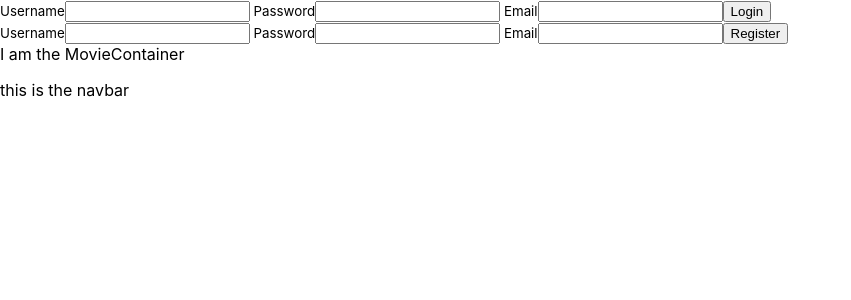
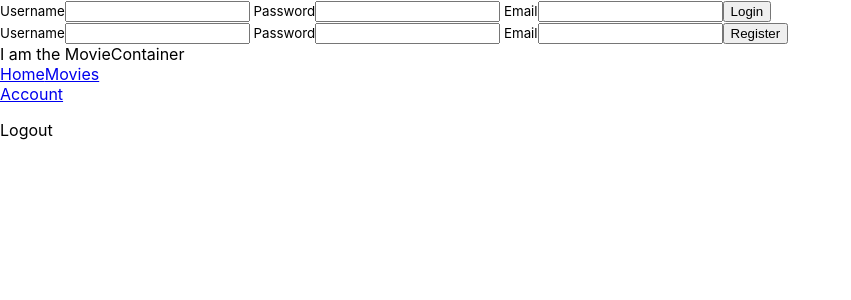
Before and after one commit to timmalstead/Night_in_front_end, a React (Create React App) app in the folder night_in/: page / in a window 1280 px wide. Shown: the top 300 px of the page, without its empty margins (0-851 px from the left). Built offline with nearby package versions, Linux system fonts and the light colour scheme; no server answers.

Commit message:
create navbar with logout route

```diff
--- a/night_in/package.json
+++ b/night_in/package.json
@@ -5,7 +5,9 @@
   "dependencies": {
     "react": "^16.12.0",
     "react-dom": "^16.12.0",
-    "react-scripts": "3.2.0"
+    "react-router-dom": "^5.1.2",
+    "react-scripts": "3.2.0",
+    "styled-components": "^4.4.1"
   },
   "scripts": {
     "start": "react-scripts start",
--- a/night_in/src/Navbar/index.js
+++ b/night_in/src/Navbar/index.js
@@ -1,11 +1,36 @@
-import React from 'react';
+import React  from 'react';
+// import { Link, NavLink } from 'react-router-dom';
 
-function Navbar()  {
-    return (
-        <div>
-            <p>this is the navbar</p>
-        </div>
+
+function Navbar() {
+
+    const handleLogout = async (e) =>  {
+        console.log('this logout')
+        const logout = await fetch(`${process.env.REACT_APP_API_URL}/user/logout`,{
+             method: 'GET',
+             credentials: 'include',
+        })
+        console.log('this is message', logout)
+    }
+
+    return(
+        <nav>
+            <main>
+                <div >
+                    <a href="/">Home</a>
+                    <a href="/movie">Movies</a>
+                </div>
+                <article >
+                </article>
+                <section>
+                    <a href="/Home">Account</a>
+
+                    <p onClick={()=> handleLogout() }>Logout</p>
+
+                </section>
+            </main>
+        </nav>
     )
-}
+};
 
-export default Navbar
+export default Navbar;
```
Also changed, not shown: 1 other file (tests, documents, lock files or other folders).
